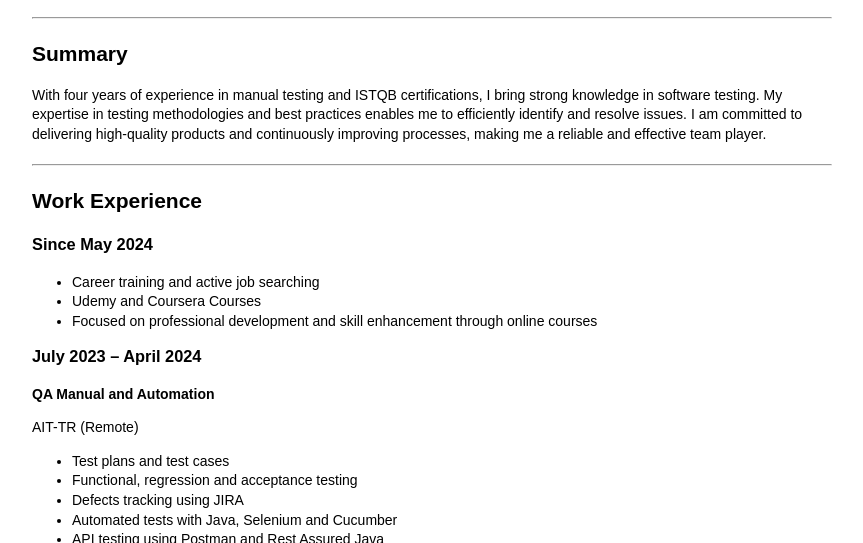
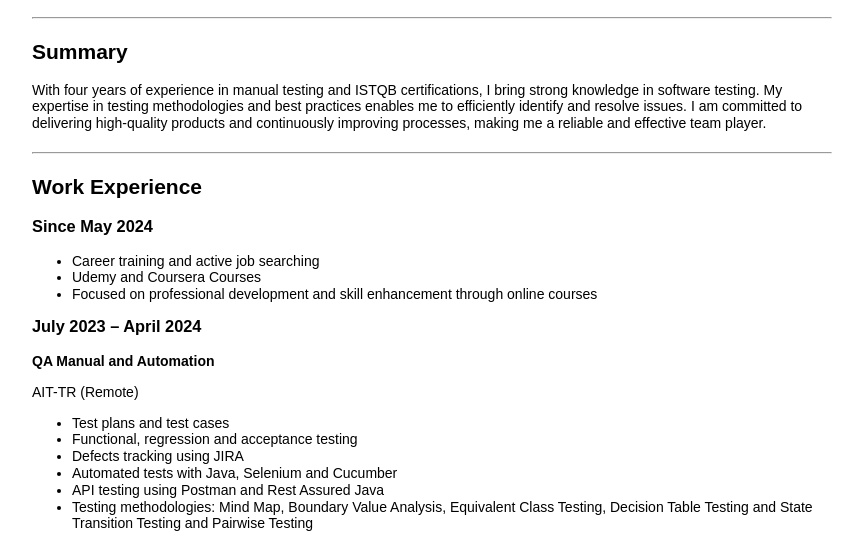
Before and after one commit to aliyasagut/cv, a plain HTML site: page index.html in a window 1280 px wide. Shown: the part 249-792 px from the top of the page, without its empty margins (208-1071 px from the left). Drawn offline with Linux system fonts and the light colour scheme.

Commit message:
Update index.html

```diff
--- a/index.html
+++ b/index.html
@@ -8,7 +8,7 @@
         body {
             font-family: Arial, sans-serif;
             margin: 20px;
-            line-height: 1.4;
+            line-height: 1.2;
             font-size: 14px;
         }
         .container {
@@ -84,7 +84,7 @@
             <li>Defects tracking using JIRA</li>
             <li>Automated tests with Java, Selenium and Cucumber</li>
             <li>API testing using Postman and Rest Assured Java</li>
-            <li>Testing methodologies: Mind Map, Boundary Value Analysis, Equivalent Class Testing, Decision Table Testing, State Transition Testing and Pairwise Testing</li>
+            <li>Testing methodologies: Mind Map, Boundary Value Analysis, Equivalent Class Testing, Decision Table Testing and State Transition Testing and Pairwise Testing</li>
         </ul>
 
         <h3>October 2015 – June 2023</h3>
```
